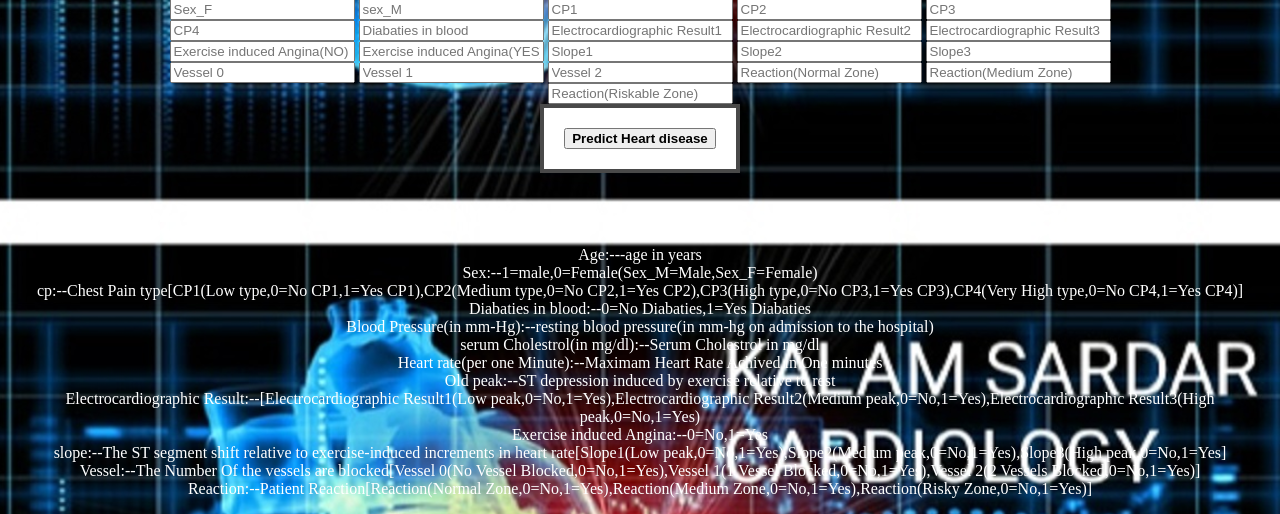
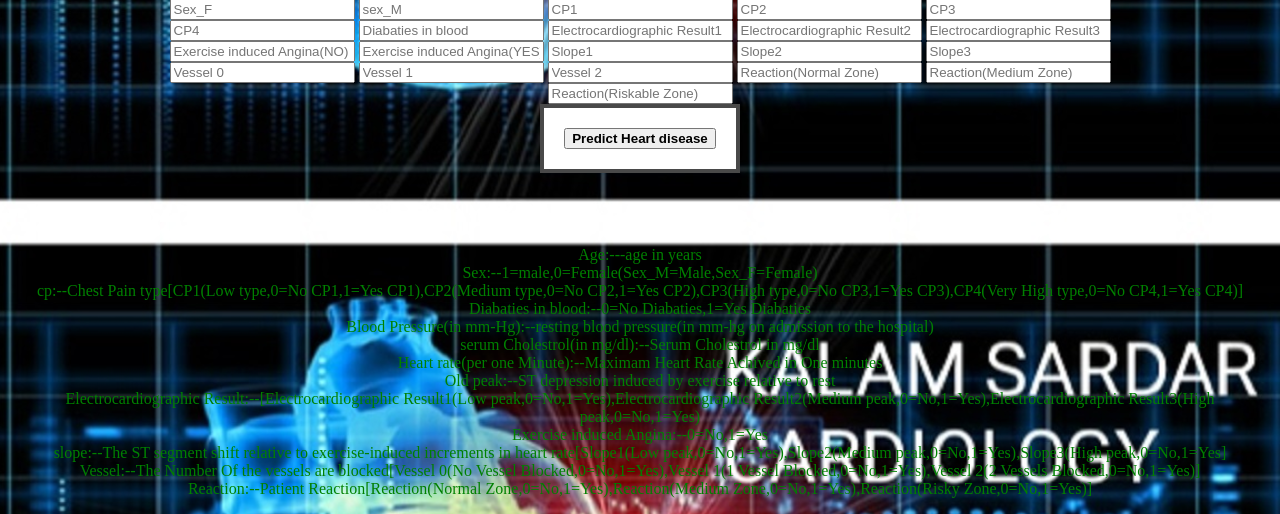
Before and after one commit to projectprogrammer057/heart_detection, a Flask app: page / in a window 1280 px wide. Shown: the part 578-1092 px from the top of the page. Run offline with Flask 2, Linux system fonts and the light colour scheme; parts of the project's set-up code (start-up, migrations or seed data) failed here and were passed over.

Commit message:
Update index.html

```diff
--- a/templates/index.html
+++ b/templates/index.html
@@ -34,7 +34,7 @@
     transition: all 0.4s ease 0s;
     }
     .pain{
-	   color:white;
+	   color:green;
 	    text-align:center;
 	  }
   </style>
```
